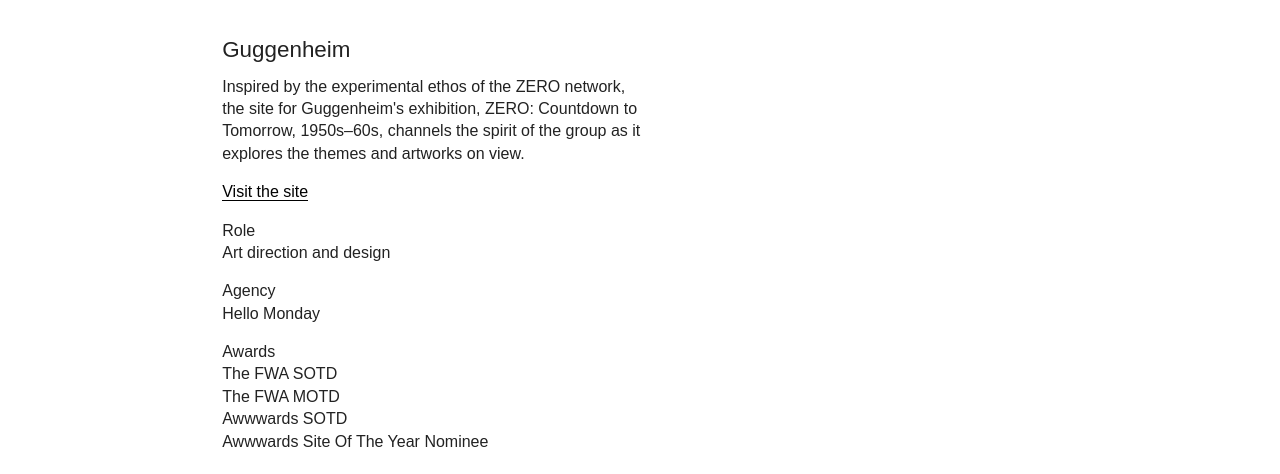
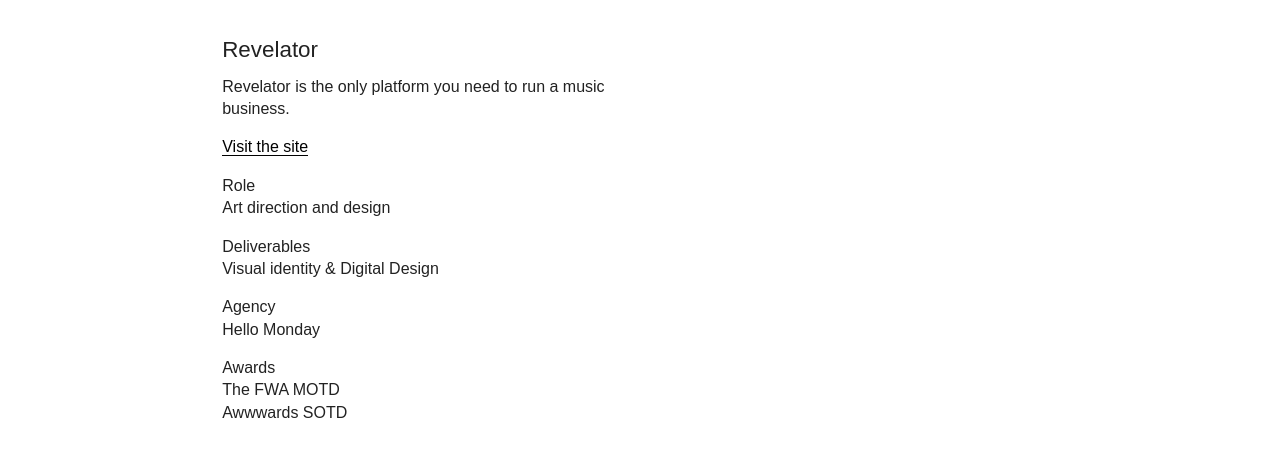
Before and after one commit to MathiasHN/mathiashn.github.io, a plain HTML site: page index.html in a window 1280 px wide. Shown: the part 1343-1817 px from the top of the page. Drawn offline with nearby package versions, Linux system fonts and the light colour scheme.

Commit message:
revelator

```diff
--- a/index.html
+++ b/index.html
@@ -10,11 +10,9 @@
         <meta name="description" content="Mathias Høst Normark — Art Director & Designer. Hello Monday, Copenhagen.">
         <meta name="viewport" content="width=device-width, initial-scale=1">
         <meta name="p:domain_verify" content="1a7f527ef5f826dfafd57ed2c188fcb0"/>
-
         <link rel="stylesheet" href="css/normalize.min.css">
         <link rel="stylesheet" href="css/main.css">
         <link rel="stylesheet" href="css/animate.css">
-
         <script src="js/vendor/modernizr-2.6.2.min.js"></script>
     </head>
     <body>
@@ -32,6 +30,18 @@
                 <div class="copy animated fadeIn"><h1>Mathias Høst Normark — Art Director & Designer. Hello Monday, <span style="text-decoration:line-through;">New York</span> & Copenhagen.</h1></div>
 
                 <div class="work animated fadeIn">
+                    <div class="case">
+                    <img src="img/case/revelator_001.jpg" style="max-width:100%; max-height: 100%;">
+                        <div class="casedetails">
+                            <h2>Revelator</h2>
+                            <p>Revelator is the only platform you need to run a music business.</p>
+                            <p><a href="http://revelator.com" class="projectlink">Visit the site</a></p>
+                            <p>Role<br>Art direction and design</p>
+                            <p>Deliverables<br>Visual identity & Digital Design</p>
+                            <p>Agency<br>Hello Monday</p>
+                            <p>Awards<br>The FWA MOTD<br>Awwwards SOTD</p>
+                        </div>
+                    </div>
                     <div class="case">
                     <img src="img/case/guggenheim_001.jpg" style="max-width:100%; max-height: 100%;">
                         <div class="casedetails">
```
Also changed, not shown: img/case/revelator_001.jpg.
